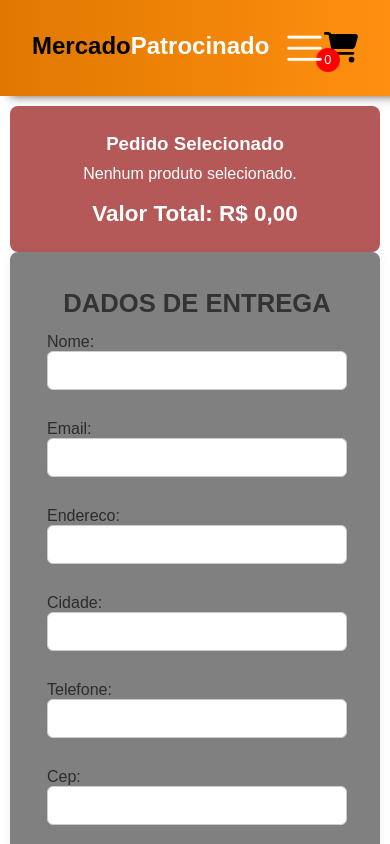
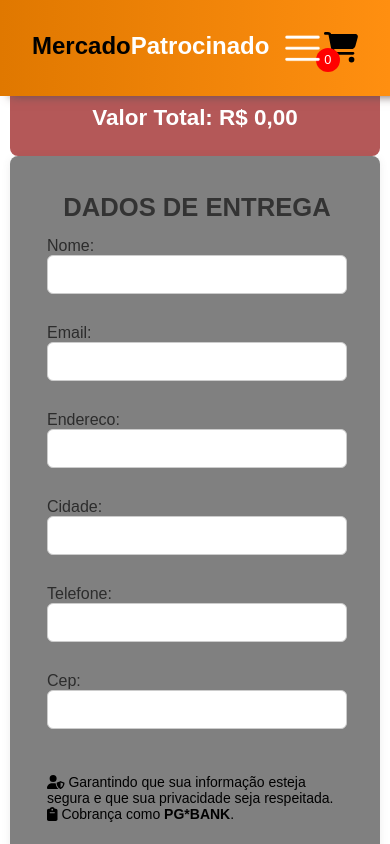
Before and after one commit to Danilosilva03/mercadoPatrocinado, a React (Create React App) app: page /mercadoPatrocinado/checkout in a window 390 px wide. Shown: the top 844 px of the page. Built offline with nearby package versions, Linux system fonts and the light colour scheme.

Commit message:
nova atualizaçao

```diff
--- a/src/index.css
+++ b/src/index.css
@@ -298,12 +298,13 @@
 }
 
 .nav {
-    position: relative; /* Para que o .menu-button fique dentro dela */
+    position: fixed;
+    width: 100%; /* Ocupa toda a largura da tela */
 }
 
 .menu-button {
     position: absolute; /* Fica fixo dentro da .nav */
-    right: 100px; /* Alinha ao lado direito do menu */
+    left: 70%; /* Alinha ao lado direito do menu */
     top: 50%; /* Centraliza verticalmente */
     transform: translateY(-50%); /* Ajuste fino para centralizar */
     z-index: 1000; /* Mantém acima de outros elementos */
@@ -429,8 +430,6 @@
 .price-sum b {
     color: #ffffff; /* Cor do nome 'Total Soma' */
     font-size: 1rem; /* Aumenta o tamanho da fonte do nome */
-    transform: translateX(-20px); /* Move o valor total 20px para a esquerda */
-
 }
 
 /* Estilizando o valor total do produto */
@@ -438,7 +437,7 @@
     font-size: 1.3rem !important; /* Aumenta o tamanho da fonte do valor */
     font-weight: bold; /* Deixa o valor em negrito */
     color: #ffffff !important; /* Cor do valor total */
-    transform: translateX(-40px); /* Move o valor total 20px para a esquerda */
+    transform: translateX(-60px); /* Move o valor total 20px para a esquerda */
     margin-bottom: 20px !important;
 }
 
@@ -455,7 +454,7 @@
     cursor: pointer;
     border: none;
     margin-top: 20px !important;
-    transform: translateX(-50px) !important; /* Move os botões de + e - */
+    transform: translateX(-75px) !important; /* Move os botões de + e - */
 }
 
 .sidebar-cart .sidebar-product .quantity-input {
@@ -465,7 +464,7 @@
     border-radius: 4px;
     padding: 0.4rem;
     margin-top: 20px !important;
-    transform: translateX(-50px) !important; /* Move a imagem 10px para a esquerda */
+    transform: translateX(-75px) !important; /* Move a imagem 10px para a esquerda */
 }
     .sidebar-cart .sidebar-product img {
         height: 175px !important;
@@ -473,14 +472,19 @@
         width: 180px !important;
         object-fit: cover !important;
         border-radius: 8px !important;
-        transform: translateX(-85px) !important; /* Move a imagem 10px para a esquerda */
+        transform: translateX(-120px) !important; /* Move a imagem 10px para a esquerda */
     }
 
 /* FORMULARIO DE PAGAMENTO COMPRAS */
-    .cart-summary {
-        text-align: center;
-        padding: 1rem;
-    }
+.cart-summary {
+    text-align: center; /* Centraliza o texto */
+    padding: 1rem;
+    margin: 0 auto; /* Garante que o container esteja centralizado */
+    display: flex;
+    flex-direction: column; /* Mantém os elementos um abaixo do outro */
+    align-items: center; /* Centraliza os elementos dentro do container */
+    justify-content: center; /* Mantém o conteúdo bem distribuído */
+}
 
     .products-container {
         display: flex;
@@ -504,7 +508,7 @@
     }
     .product-imagee {
         width: 320px !important; /* Ajusta para um tamanho mais uniforme */
-        height: 230px !important;
+        height: 280px !important;
         object-fit: contain !important;
         display: block !important;
         margin: 1rem auto 1.5rem auto !important; /* Aumenta o espaço abaixo da imagem */
@@ -938,7 +942,7 @@
     }
 
     .products-container {
-        margin-top: 25rem;
+        margin-top: 35rem;
     }
     .exclusive-section {
         background: linear-gradient(135deg, #00315f, #0066a2);
```
Also changed, not shown: 6 other files (tests, documents, lock files or other folders).
